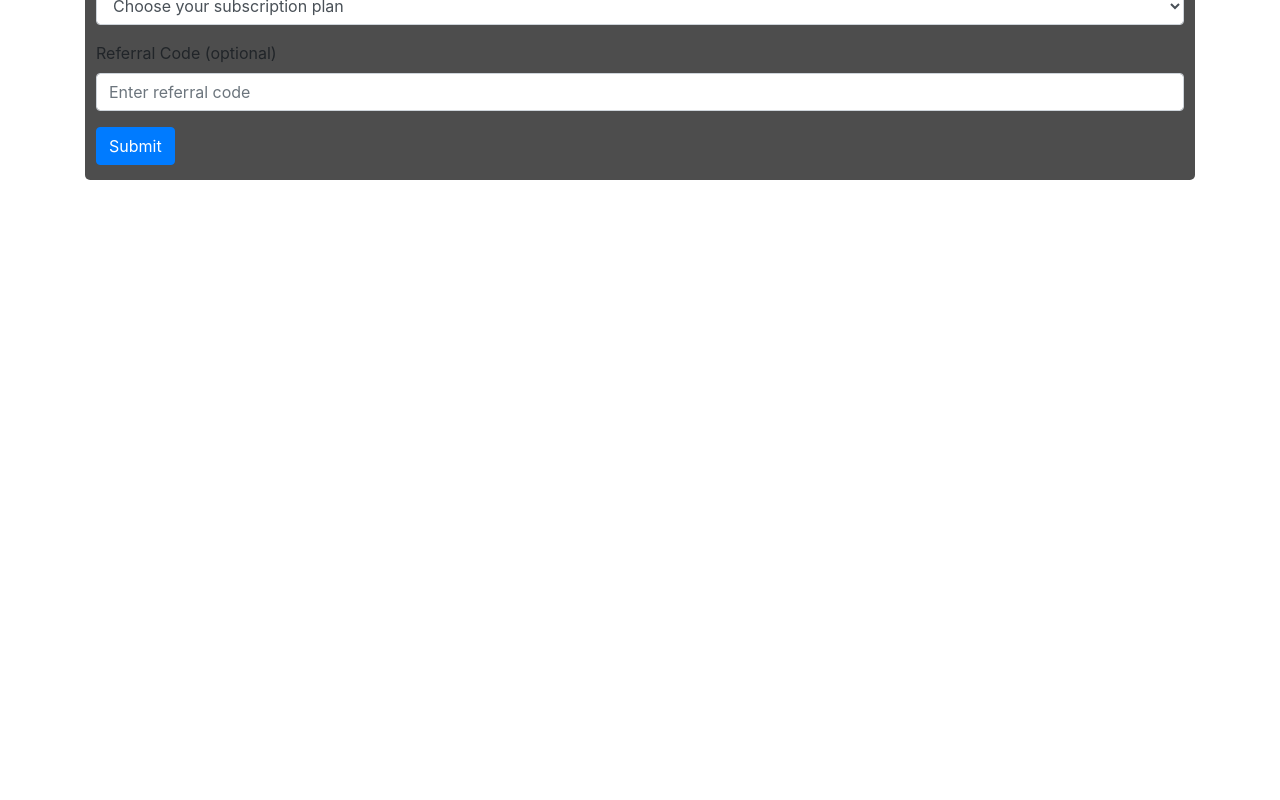
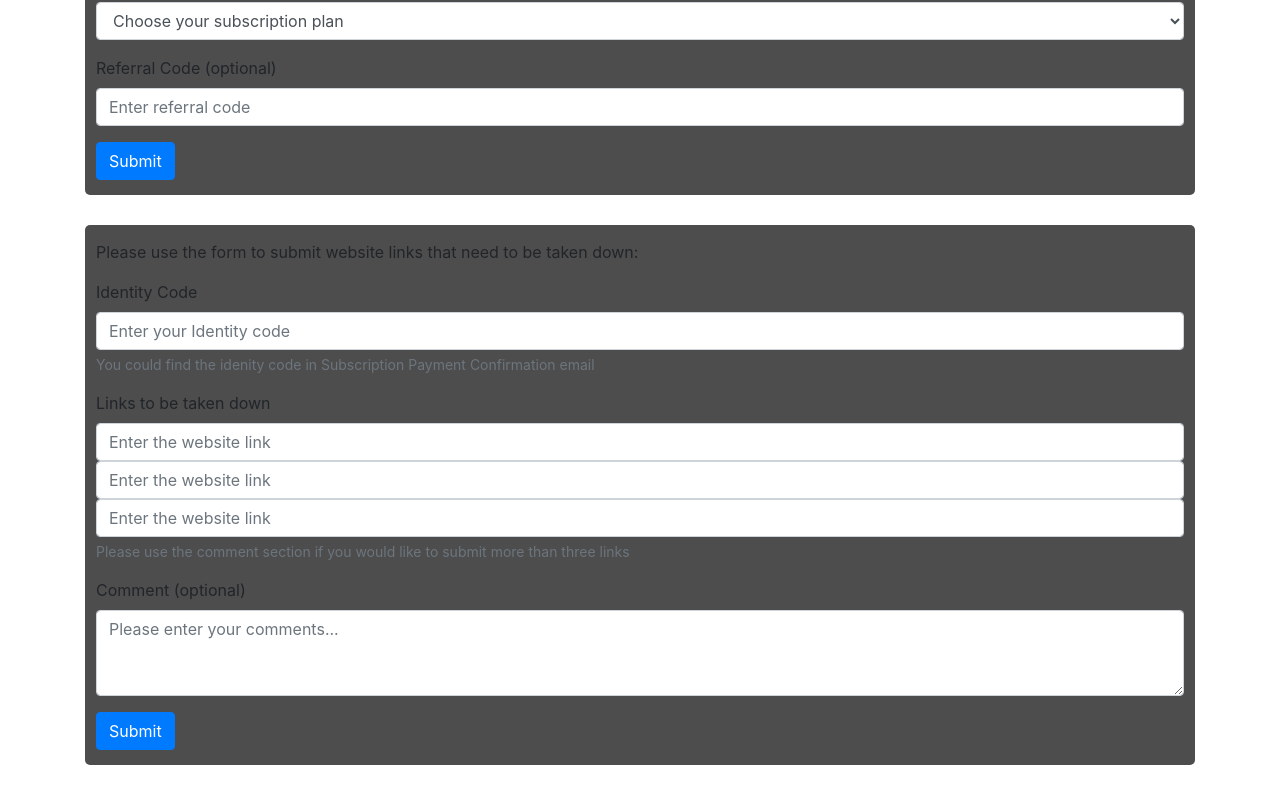
Before and after one commit to getheash/geth-management, a React (Create React App) app: page / in a window 1280 px wide. Shown: the part 593-1393 px from the top of the page. Before the commit the page ends 800 px from the top, so only its background shows below. Built offline with nearby package versions, Linux system fonts and the light colour scheme.

Commit message:
Implemented SubmitLinks component

```diff
--- a/src/App.js
+++ b/src/App.js
@@ -3,6 +3,7 @@ import NavBar from "./component/navbar";
 import Title from "./component/title";
 import Features from "./component/features";
 import Subscription from "./component/subscription";
+import SubmitLinks from "./component/submitLinks";
 
 const App = () => {
   return (
@@ -12,6 +13,7 @@ const App = () => {
         <Title />
         <Features />
         <Subscription />
+        <SubmitLinks />
       </main>
     </React.Fragment>
   );
--- /dev/null
+++ b/src/component/submitLinks.jsx
@@ -0,0 +1,85 @@
+import React, { useState } from "react";
+
+const SubmitLinks = () => {
+  const [submit, setSubmit] = useState(false);
+
+  const handleSubmit = (event) => {
+    event.preventDefault();
+    setSubmit(true);
+  };
+
+  return (
+    <div>
+      <section id="submitLinks">
+        <p>
+          Please use the form to submit website links that need to be taken
+          down:
+        </p>
+        <form id="submitLinksForm" onSubmit={handleSubmit}>
+          <div className="form-group">
+            <label for="identityCode">Identity Code</label>
+            <input
+              type="text"
+              className="form-control"
+              id="identityCode"
+              placeholder="Enter your Identity code"
+              required
+            />
+            <small id="identityCodeHelp" className="form-text text-muted">
+              You could find the idenity code in Subscription Payment
+              Confirmation email
+            </small>
+          </div>
+          <div className="form-group">
+            <label for="urlLinks">Links to be taken down</label>
+            <input
+              type="url"
+              className="form-control"
+              id="urlLinks"
+              placeholder="Enter the website link"
+              required
+            />
+            <input
+              type="url"
+              className="form-control"
+              id="urlLinks"
+              placeholder="Enter the website link"
+            />
+            <input
+              type="url"
+              className="form-control"
+              id="urlLinks"
+              placeholder="Enter the website link"
+            />
+            <small id="urlLinksHelp" className="form-text text-muted">
+              Please use the comment section if you would like to submit more
+              than three links
+            </small>
+          </div>
+          <div className="form-group">
+            <label for="comment">
+              Comment <span className="clue">(optional)</span>
+            </label>
+            <textarea
+              className="form-control"
+              id="comment"
+              rows="3"
+              placeholder="Please enter your comments..."
+            ></textarea>
+          </div>
+          <button type="submit" className="btn btn-primary">
+            Submit
+          </button>
+          {submit ? (
+            <div className="success-message">
+              Thank you. We will send you a confirmation email when the links
+              have been taken down successfully.
+            </div>
+          ) : null}
+        </form>
+      </section>
+    </div>
+  );
+};
+
+export default SubmitLinks;
--- a/src/component/subscription.jsx
+++ b/src/component/subscription.jsx
@@ -12,7 +12,7 @@ const Subscription = () => {
     <div>
       <section id="subscription">
         <p>Please fill the required details for subscription:</p>
-        <form id="subscription-form" onSubmit={handleSubmit}>
+        <form id="subscriptionForm" onSubmit={handleSubmit}>
           <div className="form-row">
             <div className="form-group col-md-6">
               <label for="name">Name</label>
@@ -39,7 +39,7 @@ const Subscription = () => {
             <div className="form-group col-md-6">
               <label for="url">Copyright Website</label>
               <input
-                type="text"
+                type="url"
                 className="form-control"
                 id="url"
                 placeholder="Enter your website url"
@@ -51,7 +51,7 @@ const Subscription = () => {
                 <i>optional</i>
               </label>
               <input
-                type="text"
+                type="url"
                 className="form-control"
                 id="urlOptional"
                 placeholder="Enter your 2nd website url"
--- a/src/index.css
+++ b/src/index.css
@@ -82,17 +82,22 @@ li a:hover {
   padding: 5px;
 }
 
-#subscription {
+#subscription,
+#submitLinks {
   background-color: rgba(33, 33, 33, 0.8);
   padding: 15px 6px;
   border-radius: 5px;
+  margin-top: 15px;
+  margin-bottom: 30px;
 }
 
-#subscription p {
+#subscription p,
+#submitLinks p {
   margin-left: 5px;
 }
 
-#subscription-form {
+#subscriptionForm,
+#submitLinksForm {
   margin-left: 5px;
   margin-right: 5px;
 }
```
